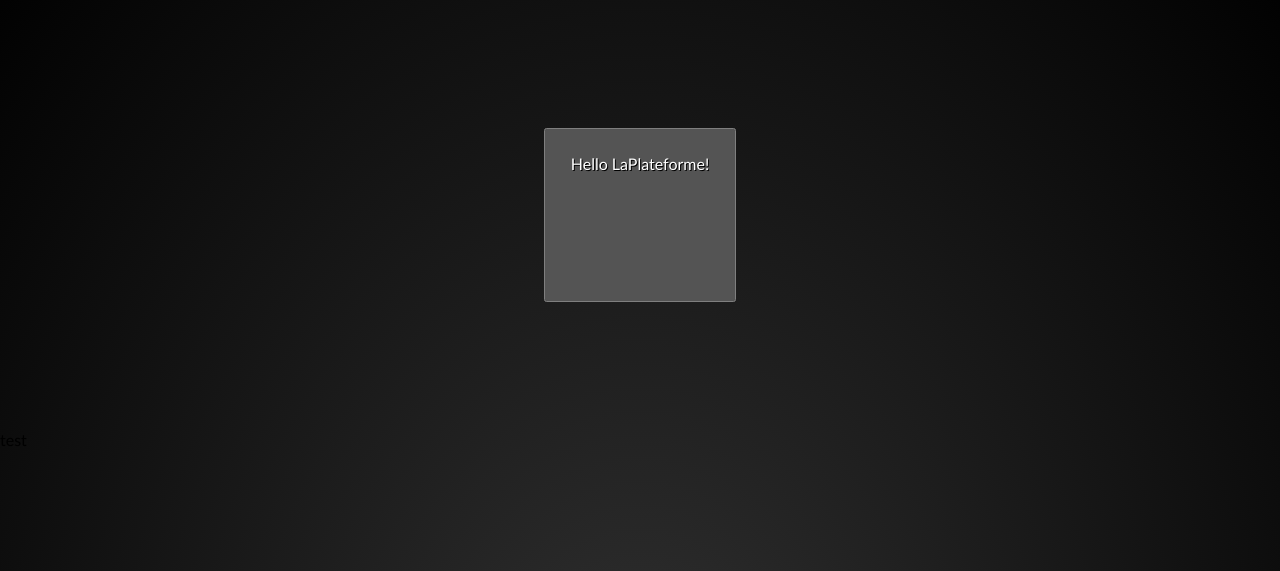
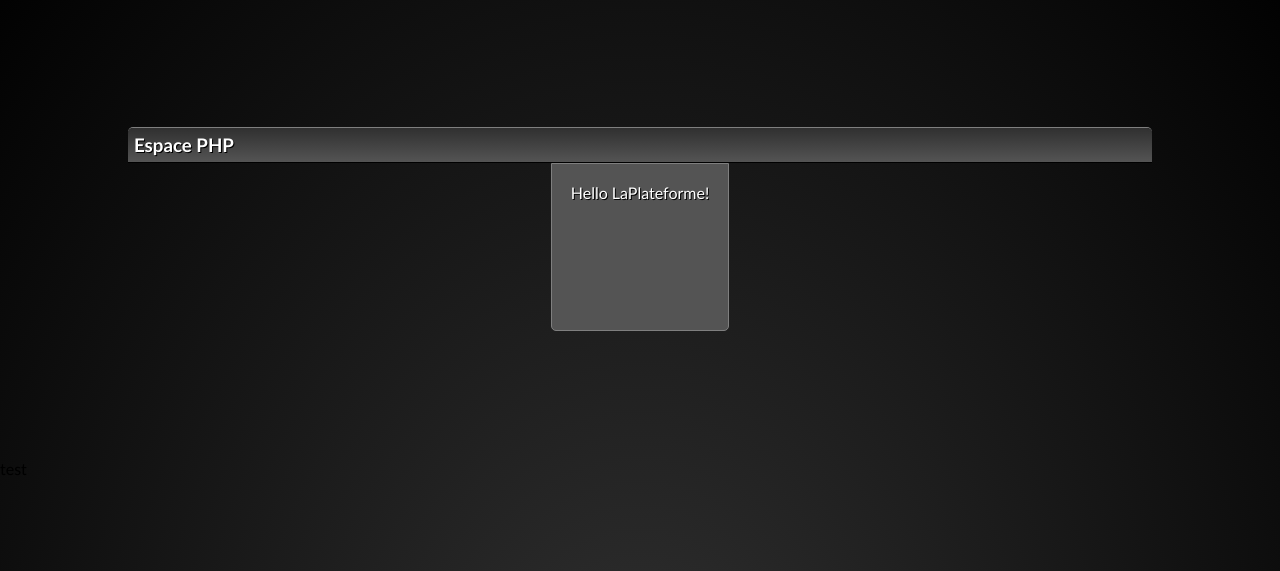
Before and after one commit to benjamin-fischbach/runtrack-2, a PHP site: page / in a window 1280 px wide. Shown: the part 65-636 px from the top of the page. Run offline with PHP 8.4, Linux system fonts and the light colour scheme.

Commit message:
jour0.9 setup

```diff
--- a/jour01/jour009/index.php
+++ b/jour01/jour009/index.php
@@ -14,7 +14,7 @@
     </header>
 
     <main>
-
+    <h3 class="title-bar">Espace PHP</h3>
     <p class="center-card">
         <?php echo 'Hello LaPlateforme!' ?>
     </p>
--- a/jour01/jour009/runtrack-style.css
+++ b/jour01/jour009/runtrack-style.css
@@ -17,17 +17,32 @@ body {
         font-weight:normal;
     }
 
+    .title-bar{
+    display: flex;
+        align-items: center;
+        background-image: linear-gradient(to bottom, var(--dimgrey), var(--normalgrey));
+        box-shadow: 0px -1px 0px var(--highlights);
+        border-bottom: solid 1px var(--textshadow);
+        border-radius: 5px 5px 0px 0px;
+        padding: 6px;
+        margin: 10%;
+        margin-bottom: 0%;
+        color: white;
+        text-shadow: 1px 1px 0px var(--textshadow);
+        }
+
     .center-card {
-    color: var(--important);
+    color: white;
     text-shadow: 1px 1px 0px var(--textshadow);
     display: flex;
     justify-self: center;
     text-align: center;
-    padding: 2%;
+    padding: 1.5%;
     padding-bottom: 10%;
     margin: 10%;
+    margin-top: 0%;
     background-color: var(--normalgrey);
-    border-radius: 2.5px;
+    border-radius: 0px 0px 5px 5px;
     border:solid 1px var(--highlights) ;
 
 }
```
